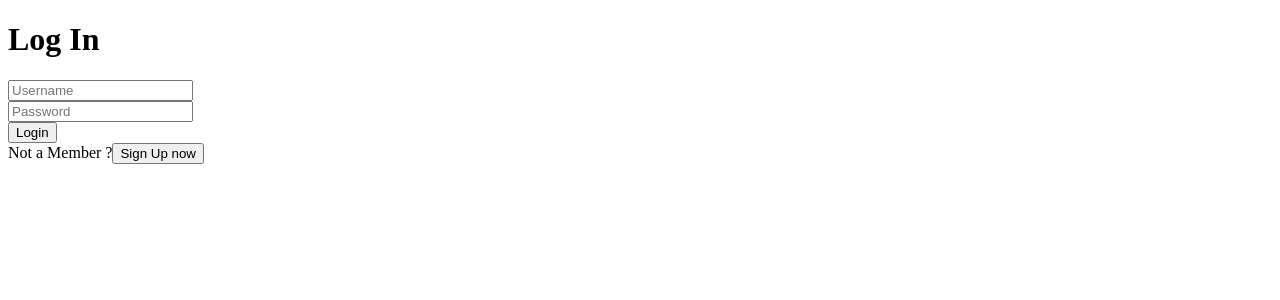
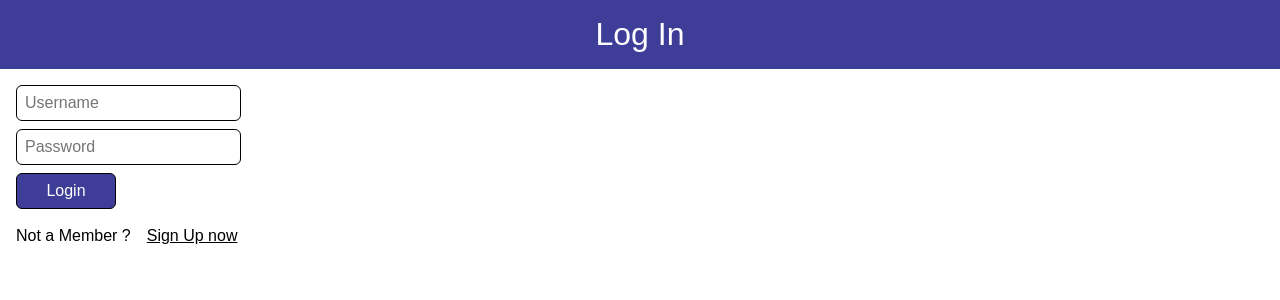
Before and after one commit to fcbvttn123/react-chat-app, a React (Vite) app: page / in a window 1280 px wide. Shown: the top 300 px of the page. Built offline with nearby package versions, Linux system fonts and the light colour scheme.

Commit message:
Styles Finished. Project Completed !!!

```diff
--- a/src/App.css
+++ b/src/App.css
@@ -0,0 +1,194 @@
+/* Root */
+
+:root {
+    --main-blue-color: rgba(59, 59, 150, 0.979);
+}
+
+body {
+    font-family: sans-serif;
+}
+
+input[type="text"],
+input[type="email"],
+input[type="password"],
+button {
+    padding: .5rem .5rem;
+    border: 1px solid black;
+    border-radius: 6px;
+}
+
+button {
+    cursor: pointer;
+    background-color: var(--main-blue-color);
+    color: white;
+}
+
+button:hover {
+    opacity: .9;
+}
+
+
+
+
+/* Sign In Screen */
+
+.sign-in-screen h1 {
+    background-color: var(--main-blue-color);
+    color: white;
+    display: grid;
+    place-content: center;
+    padding: 1rem;
+    margin-bottom: 1rem;
+    font-size: 2rem;
+}
+
+.sign-in-screen :is(form, .sign-up-container) {
+    margin-left: 1rem;
+}
+
+.sign-in-screen form input[type="password"] {
+    margin: .5rem 0;
+}
+
+.sign-in-screen form button {
+    width: 100px;
+    display: grid;
+    place-content: center;
+}
+
+.sign-in-screen .sign-up-container button {
+    padding: 0;
+    background-color: white;
+    color: black;
+    border:  none;
+    margin-left: 1rem;
+    cursor: pointer;
+    text-decoration: underline;
+}
+
+.sign-in-screen .sign-up-container button:hover {
+    color: blue;
+}
+
+.invalid-credentials {
+    margin-top: 1rem;
+    margin-left: 1rem;
+    color: red;
+}
+
+
+
+
+/* Sign Up Screen */
+
+.sign-up-form .text p {
+    margin-left: 1rem;
+    margin-bottom: 1rem;
+}
+
+.sign-up-form .text p button {
+    padding: 0;
+    background-color: white;
+    color: black;
+    border:  none;
+    margin-left: 1rem;
+    cursor: pointer;
+    text-decoration: underline;
+}
+
+.sign-up-form .text p button:hover {
+    color: blue;
+}
+
+.account-created-successfully {
+    color: rgb(22, 170, 22);
+    font-weight: bolder;
+}
+
+
+
+
+/* Room ID Screen */
+
+.main-screen .main-header {
+    background-color: var(--main-blue-color);
+    color: white;
+    display: grid;
+    place-content: center;
+    padding: 1rem;
+    margin-bottom: 1rem;
+    font-size: 2rem;
+}
+
+.main-screen .room-id-input-box {
+    display: flex;
+    flex-direction: column;
+    align-items: center;
+    justify-content: space-between;
+    width: 300px;
+    margin: 0 auto;
+}
+
+.main-screen .room-id-input-box h1 {
+    font-size: 1.2rem;
+    font-weight: bolder;
+}
+
+.main-screen .room-id-input-box input {
+    margin: 1rem 0;
+}
+
+.main-screen .room-id-input-box button {
+    display: grid;
+    place-content: center;
+}
+
+.main-screen .room-id-input-box :is(button, input) {
+    width: 100%;
+}
+
+
+
+
+/* Room Chat Box Screen */
+
+.chat-box-component {
+    width: 400px;
+    margin: 0 auto;
+    height: 300px;
+
+    display: flex;
+    flex-direction: column;
+    justify-content: space-between;
+}
+
+.chat-box-component form {
+    display: flex;
+    flex-direction: row;
+    align-items: center;
+    justify-content: space-between;
+    width: 100%;
+    margin-top: 1rem;
+}
+
+.chat-box-component form input {
+    width: 100%;
+}
+
+.chat-box-component form button {
+    width: 50px;
+    display: grid;
+    place-content: center;
+}
+
+.chat-box-component form :is(input, button) {
+    margin: 0;
+}
+
+.chat-box-component .display-msg {
+    overflow-y: scroll;
+}
+
+.chat-box-component .display-msg p {
+    margin-bottom: 5px;
+}
--- a/src/components/roomScreen/PickRoomIdScreen.jsx
+++ b/src/components/roomScreen/PickRoomIdScreen.jsx
@@ -8,9 +8,13 @@ export function PickRoomIdScreen(props) {
         setInputValue("")
     }
     return (
-        <form className="room-id-input-box" onSubmit={(e) => submitRoomId(e)}>
-            <input type="text" name="room-id" id="room-id" onChange={e => setInputValue(e.target.value)} value={inputValue}/>
-            <button>Enter</button>
-        </form>
+        <>
+            <h1 className="main-header">Chat App</h1>
+            <form className="room-id-input-box" onSubmit={(e) => submitRoomId(e)}>
+                <h1>Type Room ID: </h1>
+                <input type="text" name="room-id" id="room-id" onChange={e => setInputValue(e.target.value)} value={inputValue}/>
+                <button>Enter Chat</button>
+            </form>
+        </>
     )
 }
--- a/src/components/roomScreen/RoomChatScreen.jsx
+++ b/src/components/roomScreen/RoomChatScreen.jsx
@@ -46,13 +46,15 @@ export function RoomChatScreen(props) {
 
     return (
         <div className="room-chat-box">
-            <h1>Room ID: {props.roomId}</h1>
-            <form className="message-input-box" onSubmit={(e) => {sendMessage(e)}}>
-                <input type="text" name="message" id="message" value={inputValue} onChange={e => setInputValue(e.target.value)}/>
-                <button>Send</button>
-            </form>
-            <div className="display-msg">
-                {allMessages && allMessages.map(e => <p key={v4()}>{e.userId}: {e.message}</p>)}
+            <h1 className="main-header">Room ID: {props.roomId}</h1>
+            <div className="chat-box-component">
+                <div className="display-msg">
+                    {allMessages && allMessages.map(e => <p key={v4()}>{e.userId}:   {e.message}</p>)}
+                </div>
+                <form className="message-input-box" onSubmit={(e) => {sendMessage(e)}}>
+                    <input type="text" name="message" id="message" value={inputValue} onChange={e => setInputValue(e.target.value)}/>
+                    <button>Send</button>
+                </form>
             </div>
         </div>
     )
--- a/src/components/signInScreen/SignInForm.jsx
+++ b/src/components/signInScreen/SignInForm.jsx
@@ -73,7 +73,7 @@ export function SignInForm(props) {
         </button>
       </div>
 
-      {invalidCredentials && <p>Your username or password is incorrect</p>}
+      {invalidCredentials && <p className="invalid-credentials">Your username or password is incorrect</p>}
     </div>
   );
 }
--- a/src/components/signInScreen/SignUpForm.jsx
+++ b/src/components/signInScreen/SignUpForm.jsx
@@ -11,7 +11,6 @@ export function SignUpForm(props) {
     })
 
     const [signUpSuccessfully, setSignUpSuccessfully] = useState(false)
-    console.log(signUpSuccessfully)
 
     function handleFormChange(e) {
         let {name, value} = e.target
@@ -60,7 +59,7 @@ export function SignUpForm(props) {
                 <p>Already a member?
                     <button onClick={() => props.changeForm("sign-in-form")}>Log in</button>
                 </p>
-                {signUpSuccessfully && <p>Account Created !!!</p>}
+                {signUpSuccessfully && <p className="account-created-successfully">Account Created !!!</p>}
             </div>
             <form className="form" onSubmit={handleFormSubmit}>
                 <input type="text" name="username" placeholder="Username" value={formData.username} onChange={handleFormChange}/> <br />
--- a/src/index.css
+++ b/src/index.css
@@ -0,0 +1,37 @@
+/*** The new CSS Reset - version 1.2.0 (last updated 23.7.2021) ***/
+
+/* Remove all the styles of the "User-Agent-Stylesheet", except for the 'display' property */
+*:where(:not(iframe, canvas, img, svg, video):not(svg *)) {
+    all: unset;
+    display: revert;
+  }
+
+  /* Preferred box-sizing value */
+  *,
+  *::before,
+  *::after {
+    box-sizing: border-box;
+  }
+
+  /*
+    Remove list styles (bullets/numbers)
+    in case you use it with normalize.css
+  */
+  ol, ul {
+    list-style: none;
+  }
+
+  /* For images to not be able to exceed their container */
+  img {
+    max-width: 100%;
+  }
+
+  /* Removes spacing between cells in tables */
+  table {
+    border-collapse: collapse;
+  }
+
+  /* Revert the 'white-space' property for textarea elements on Safari */
+  textarea {
+    white-space: revert;
+  }
```
